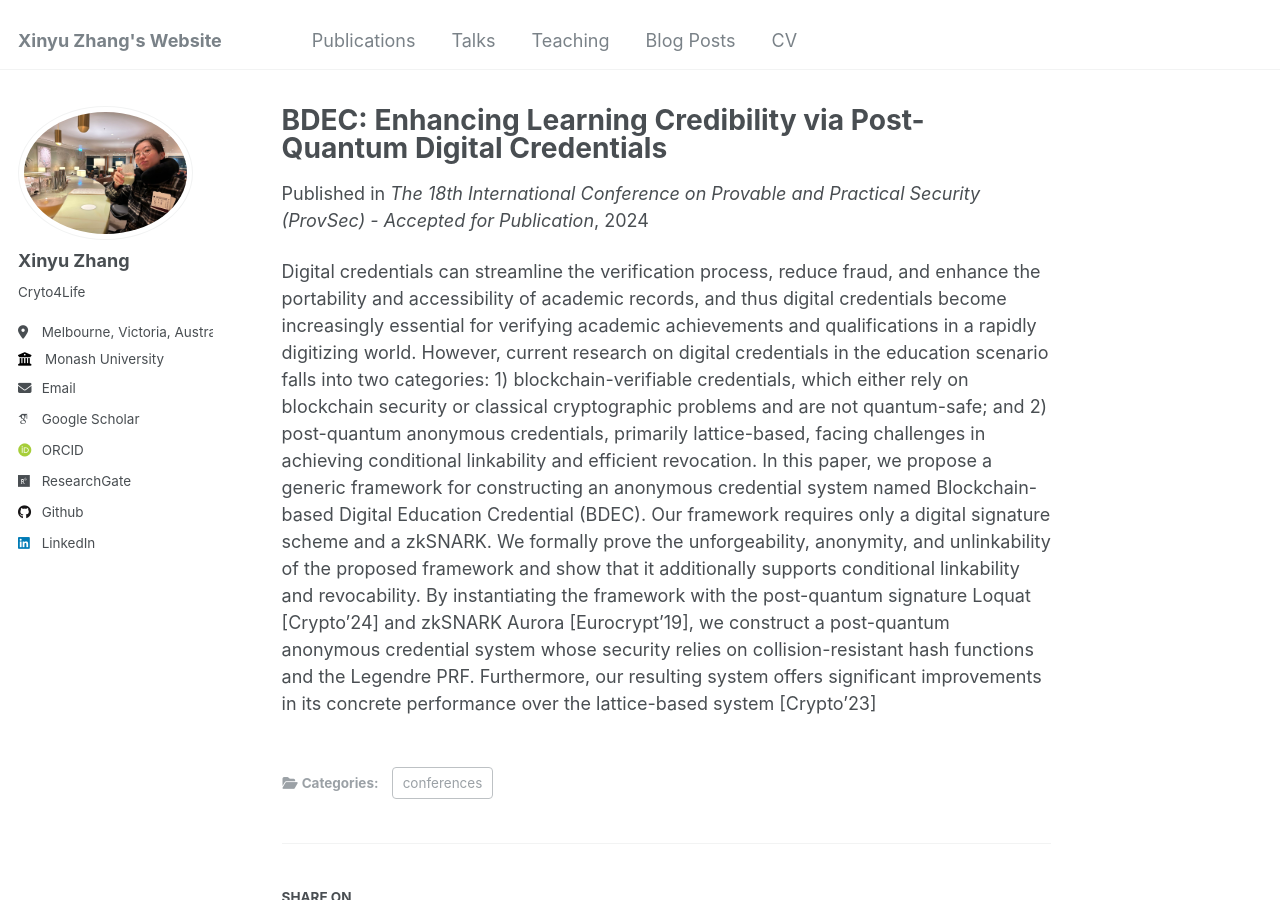
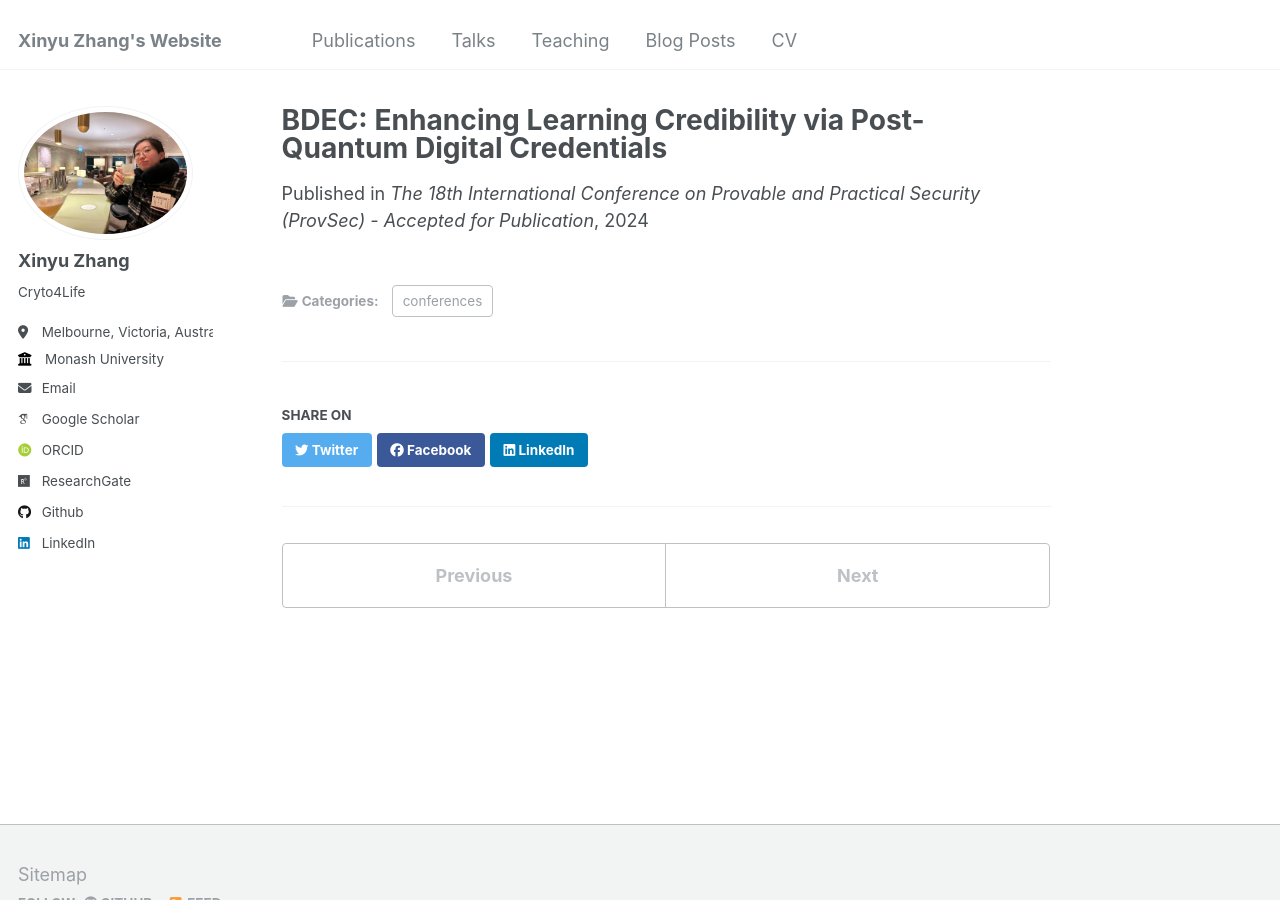
Before and after one commit to cryptome-xyz/cryptome-xyz.github.io, a Jekyll site: the page built from _publications/BDEC.md, in a window 1280 px wide and 900 px high. Built offline with Jekyll 4.4.1, drawn with Linux system fonts in a browser that asks for light colours; some web fonts are replaced.

Commit message:
Update BDEC.md

```diff
--- a/_publications/BDEC.md
+++ b/_publications/BDEC.md
@@ -3,10 +3,7 @@ title: "BDEC: Enhancing Learning Credibility via Post-Quantum Digital Credential
 collection: publications
 category: conferences
 permalink: /publication/BDEC
-year: 2024
+date: 2024-09-25
 venue: 'The 18th International Conference on Provable and Practical Security (ProvSec) - Accepted for Publication'
 Authors: 'Ziyi Li, Xinyu Zhang, Hui Cui, Jun Zhao, Xuan Chen'
 ---
-
-
-Digital credentials can streamline the verification process, reduce fraud, and enhance the portability and accessibility of academic records, and thus digital credentials become increasingly essential for verifying academic achievements and qualifications in a rapidly digitizing world. However, current research on digital credentials in the education scenario falls into two categories: 1) blockchain-verifiable credentials, which either rely on blockchain security or classical cryptographic problems and are not quantum-safe; and 2) post-quantum anonymous credentials, primarily lattice-based, facing challenges in achieving conditional linkability and efficient revocation. In this paper, we propose a generic framework for constructing an anonymous credential system named Blockchain-based Digital Education Credential (BDEC). Our framework requires only a digital signature scheme and a zkSNARK. We formally prove the unforgeability, anonymity, and unlinkability of the proposed framework and show that it additionally supports conditional linkability and revocability. By instantiating the framework with the post-quantum signature Loquat [Crypto’24] and zkSNARK Aurora [Eurocrypt’19], we construct a post-quantum anonymous credential system whose security relies on collision-resistant hash functions and the Legendre PRF. Furthermore, our resulting system offers significant improvements in its concrete performance over the lattice-based system [Crypto’23]
```
